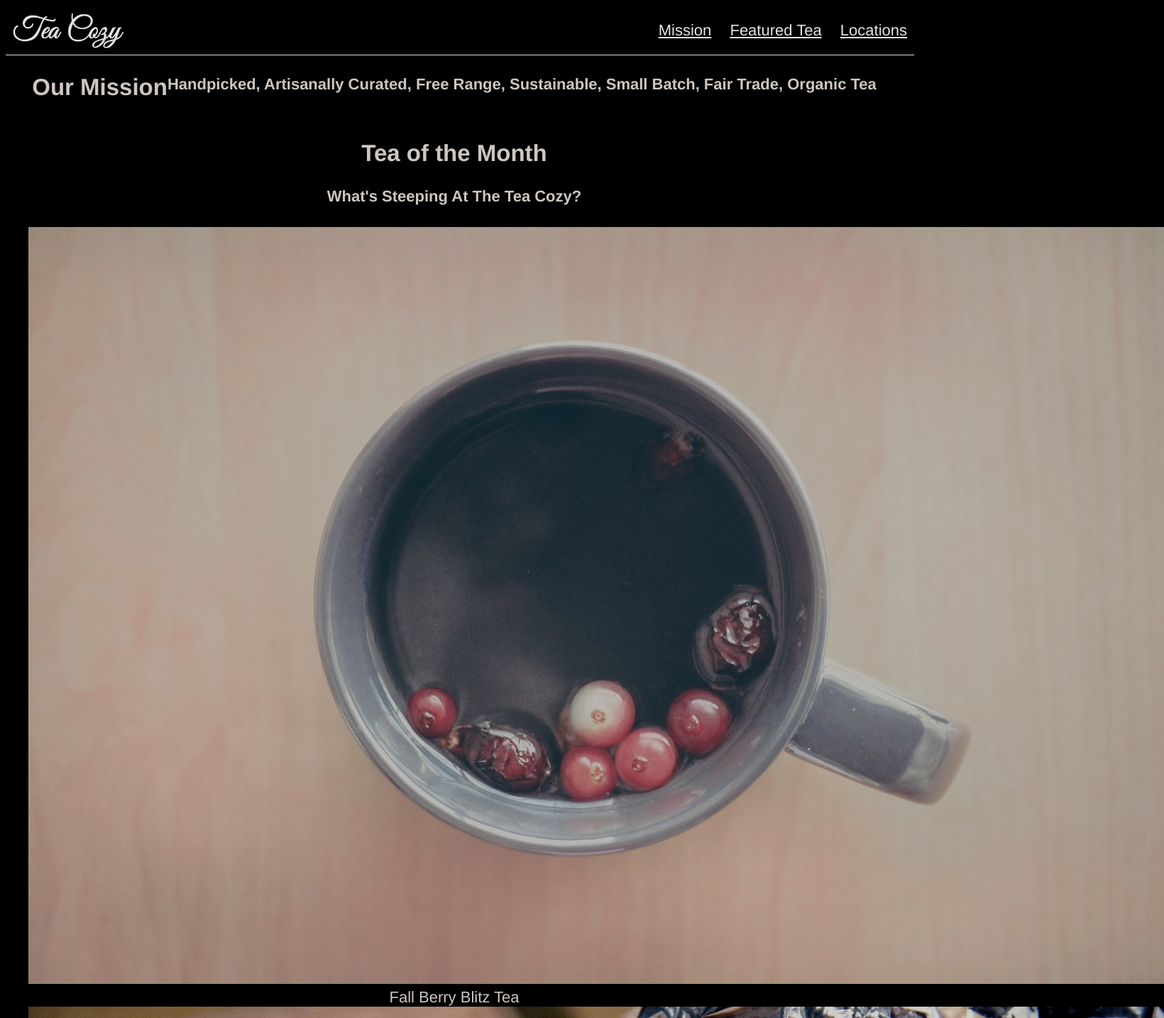
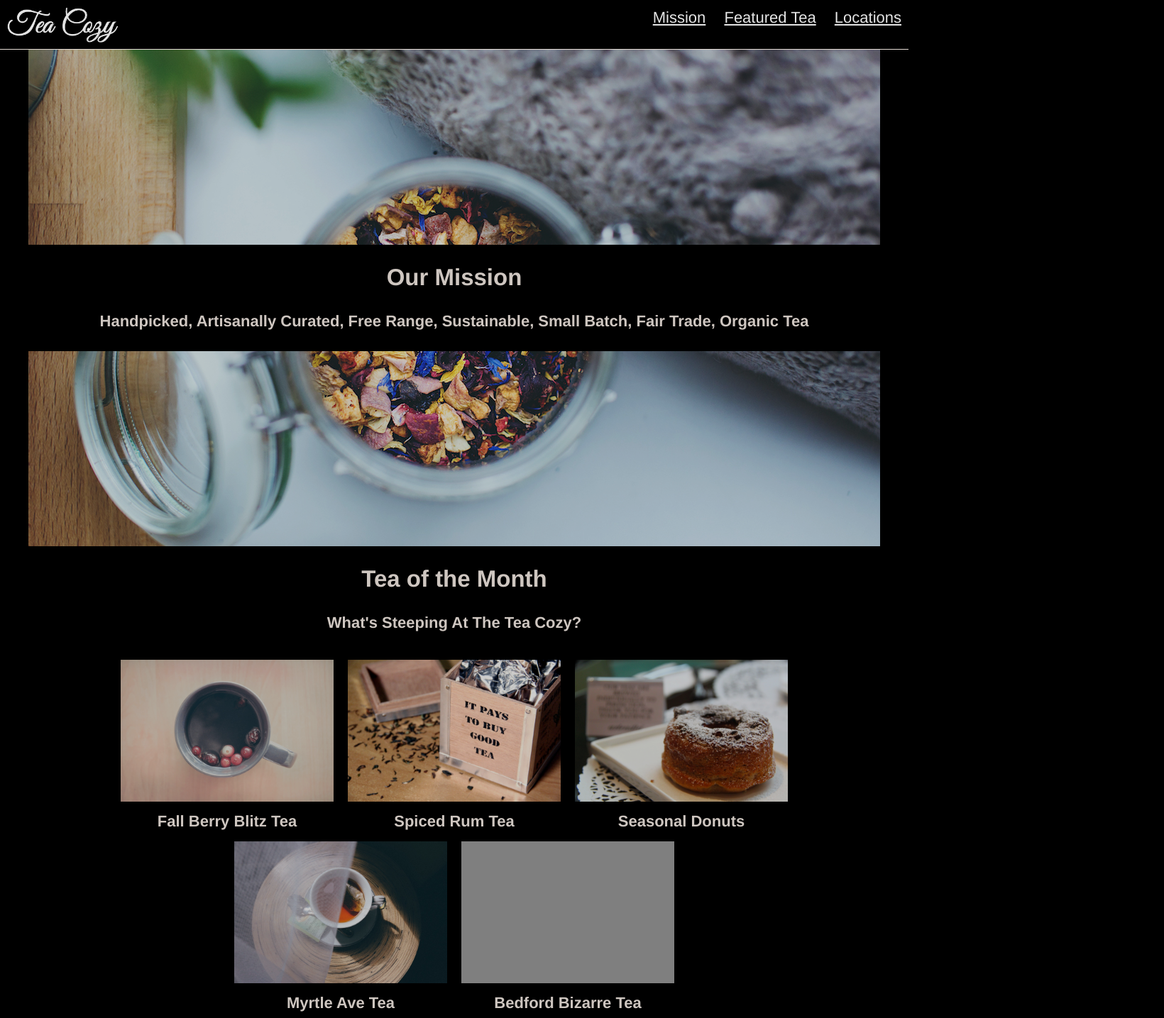
Before and after one commit to malonesta/TeaCozy, a plain HTML site: page index.html in a window 1280 px wide. Shown: the top 1435 px of the page at 71% size, 1640 px wide, since content can reach past the window. Drawn offline with Linux system fonts and the light colour scheme; grey boxes are pictures that could not be loaded.

Commit message:
Mission and Features completed

```diff
--- a/index.html
+++ b/index.html
@@ -23,8 +23,8 @@
         </div>
     </div>
     <div id="content">
-        <div id="mission flexbox">
-            <div class="missiontext flexbox">
+        <div id="mission" class="flexbox">
+            <div class="titletext">
                 <h2>Our Mission</h2>
                 <h4>Handpicked, Artisanally Curated, Free Range, Sustainable, Small Batch, Fair Trade, Organic Tea</h4>
             </div>
@@ -32,6 +32,7 @@
         <div id="featured">
             <h2>Tea of the Month</h2>
             <h4>What's Steeping At The Tea Cozy?</h4>
+            <div class="flexbox">
                 <div class="products">
                     <img src= "resources/img/img-berryblitz.jpg" alt="Image of a Cup of 'Fall Berry Blitz Tea'">
                     <span>Fall Berry Blitz Tea</span>
@@ -51,6 +52,7 @@
                 <div class="products">
                     <img src= "resources/img/img-bedford-bizarre.jpg" alt="Image of a Cup of 'Bedford Bizarre Tea'">
                     <span>Bedford Bizarre Tea</span>
+                </div>
             </div>
         </div>
         <div id="locations">
--- a/resources/css/index.css
+++ b/resources/css/index.css
@@ -7,6 +7,7 @@ body {
     background-color: black;
     text-align: center;
     opacity: 0.9;
+    margin: 0;
 }
 
 .flexbox {
@@ -24,8 +25,9 @@ body {
     align-items: center;
     height: 69px;
     position: fixed;
-    z-index: 5;
+    z-index: 1;
     border-bottom: 1px solid seashell;
+    background-color: black;
 }
 
 .logo {
@@ -46,7 +48,7 @@ body {
 
 .navigation span {
     display: inline-block;
-    padding: 20px 10px 20px 10px;
+    padding: 0px 10px 20px 10px;
 }
 
 .navigation a {
@@ -57,9 +59,207 @@ body {
 /*rest of content*/
 
 #content {
-    padding: 0 20px;
-    padding-top: 69px;
     opacity: 0.9;
     width: 1200px;
     margin: auto;
+    padding-top: 70px;
+
 }
+
+#mission {
+    height: 700px;
+    background-image: url("/resources/img/img-mission-background.jpg");
+}
+
+.titletext {
+    margin: auto;
+    background-color: black;
+    width: 100%;
+}
+
+#featured {
+    width: 1000px;
+    margin: auto;
+
+}
+
+.products img {
+    height: 200px;
+    width: 300px;
+    display: block;
+    margin: 10px;
+}
+
+.products span {
+    display: block;
+    padding: 5px;
+    font-weight: bold;
+    text-align: center;
+}
+
+#locations {
+    height: 500px;
+    background-image: url("/resources/img/img-locations-background.jpg");
+}
+
+
+
+
+/* Universal Styles */
+/*
+
+body {
+  margin: 0;
+  font-family: "Helvetica", sans-serif;
+  color: seashell;
+  background-color: black;
+  font-size: 22px;
+  text-align: center;
+}
+
+a {
+  color: seashell;
+}
+
+h2,
+h3,
+h4 {
+  margin: 0;
+  padding: 10px;
+}
+
+.flex-container {
+  display: flex;
+  justify-content: center;
+  flex-wrap: wrap;
+}
+*/
+
+/* Header Section */
+/*
+
+header {
+  width: 100%;
+  position: fixed;
+  z-index: 1;
+  height: 69px;
+  background-color: black;
+  border-bottom: 1px solid seashell;
+  align-items: center;
+}
+
+header img {
+  height: 50px;
+  padding-left: 10px;
+}
+
+nav {
+  text-align: right;
+  flex-grow: 1;
+}
+
+nav span {
+  display: inline-block;
+  padding: 20px 10px;
+}
+*/
+
+/* Main Section */
+/*
+
+.main {
+  padding-top: 69px;
+  opacity: 0.9;
+  width: 1200px;
+  margin: auto;
+}
+
+ Mission Section
+
+#mission {
+  height: 700px;
+  background-image: url("https://s3.amazonaws.com/codecademy-content/courses/freelance-1/unit-4/img-mission-background.jpg");
+  padding-top: 70px;
+}
+
+#mission .content {
+  margin: auto;
+  background-color: black;
+  width: 100%;
+}
+*/
+
+/* Store Section */
+/*
+
+#store {
+  height: 700px;
+  width: 1000px;
+  margin: auto;
+  padding-top: 70px;
+}
+
+.item {
+  padding: 5px;
+}
+
+.item img {
+  height: 200px;
+  margin: 10px;
+  display: block;
+}
+
+.item span {
+  display: block;
+  padding: 5px;
+  font-weight: bold;
+  text-align: center;
+}
+*/
+
+/* Location Section */
+/*
+
+.flex-container.locations {
+  padding-top: 5px;
+}
+
+#locations {
+  background-image: url("https://s3.amazonaws.com/codecademy-content/courses/freelance-1/unit-4/img-locations-background.jpg");
+  height: 500px;
+  padding-top: 70px;
+}
+
+#locations .flex-container {
+  margin: auto;
+  width: 1100px;
+}
+
+.location {
+  opacity: 1.0;
+  padding: 10px;
+  margin: 5px 20px;
+  background-color: black;
+  flex-basis: 280px;
+  display: flex;
+  flex-direction: column;
+  justify-content: center;
+}
+*/
+
+/* Contact Section */
+
+/*
+#contact {
+  height: 200px;
+}
+*/
+
+/* Footer Section */
+
+/*
+footer {
+  text-align: left;
+  padding-left: 20px;
+}
+*/
```
Lines whose indentation alone changed are shown as unchanged.
